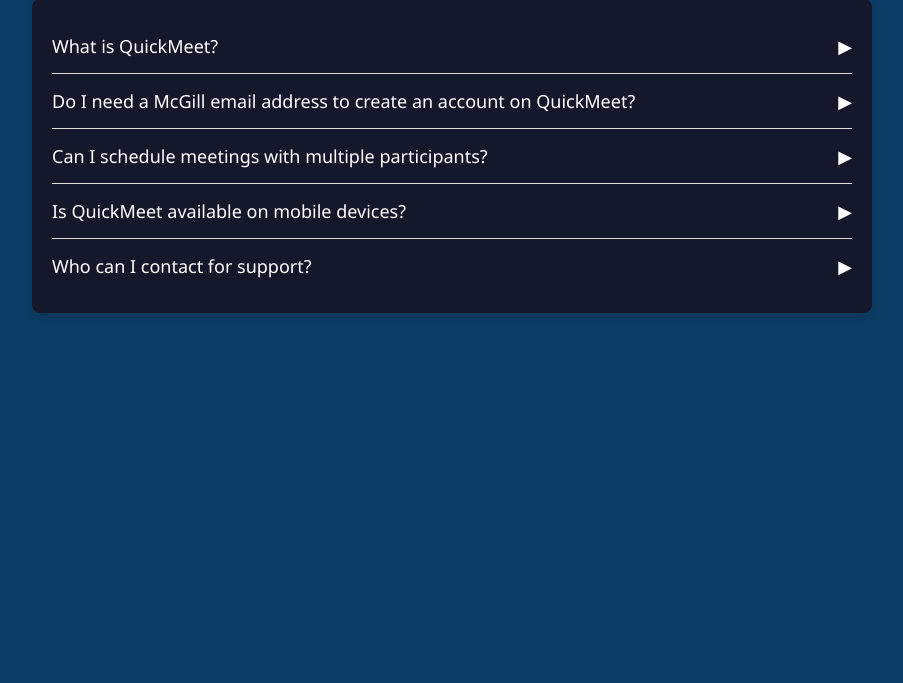
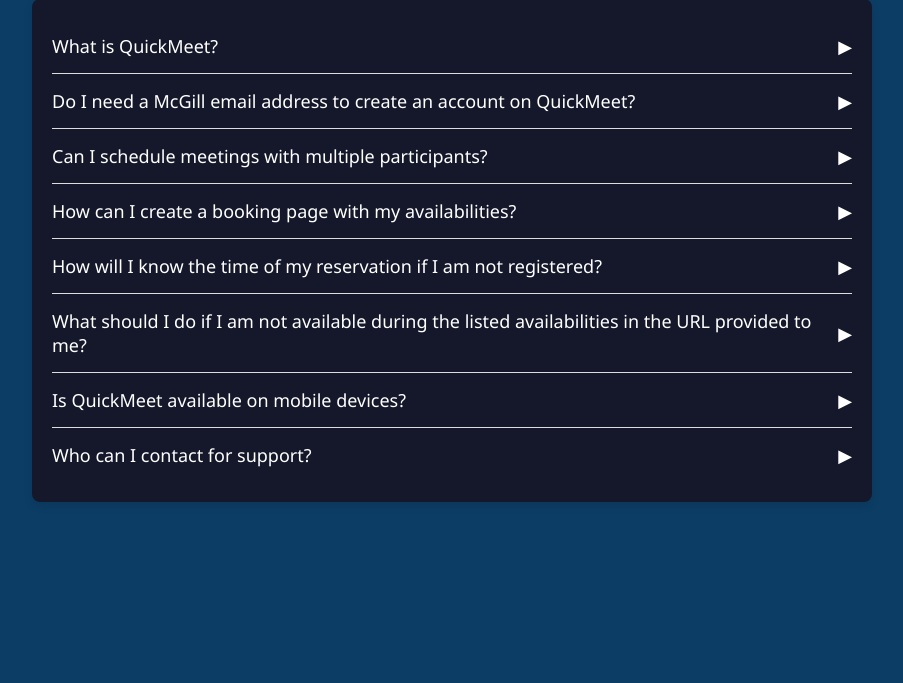
Before and after one commit to EmilieYZhang/quickmeet, a PHP site: page /quickmeet/backend/FAQ.php in a window 1280 px wide. Shown: the part 219-902 px from the top of the page, without its empty margins (188-1091 px from the left). Run offline with PHP 8.4, Linux system fonts and the light colour scheme.

Commit message:
added more FAQs

```diff
--- a/backend/FAQ.php
+++ b/backend/FAQ.php
@@ -113,6 +113,30 @@ include '../backend/header.php';
                     <div class="faq-answer">Yes, QuickMeet allows you to schedule meetings with multiple participants. When creating a meeting, simply add multiple email addresses to invite attendees.</div>
                 </div>
 
+		<div class="faq-item">
+                    <div class="faq-question">
+                        How can I create a booking page with my availabilities?
+                        <span class="faq-arrow">▶</span>
+                    </div>
+                    <div class="faq-answer">To create a booking page, go to your dashboard and click the "Create Booking" button. Add a title, description, and date for your booking. It will then be displayed on your dashboard. Click on the booking you created to add time slots and share the link with others.</div>
+                </div>
+
+		<div class="faq-item">
+                    <div class="faq-question">
+                        How will I know the time of my reservation if I am not registered?
+                        <span class="faq-arrow">▶</span>
+                    </div>
+                    <div class="faq-answer">When you book a time slot using the shared URL, you will receive an email confirmation containing all the details of your meeting.</div>
+                </div>
+
+
+		<div class="faq-item">
+                    <div class="faq-question">
+                        What should I do if I am not available during the listed availabilities in the URL provided to me?
+                        <span class="faq-arrow">▶</span>
+                    </div>
+                    <div class="faq-answer">You can send a request to the meeting holder with your possible alternate times. The meeting holder will be notified of your request and can adjust the schedule accordingly.</div>
+                </div>
                 <div class="faq-item">
                     <div class="faq-question">
                         Is QuickMeet available on mobile devices?
```
Also changed, not shown: FrontEndCode/FAQ.html (+25 -0 lines).
